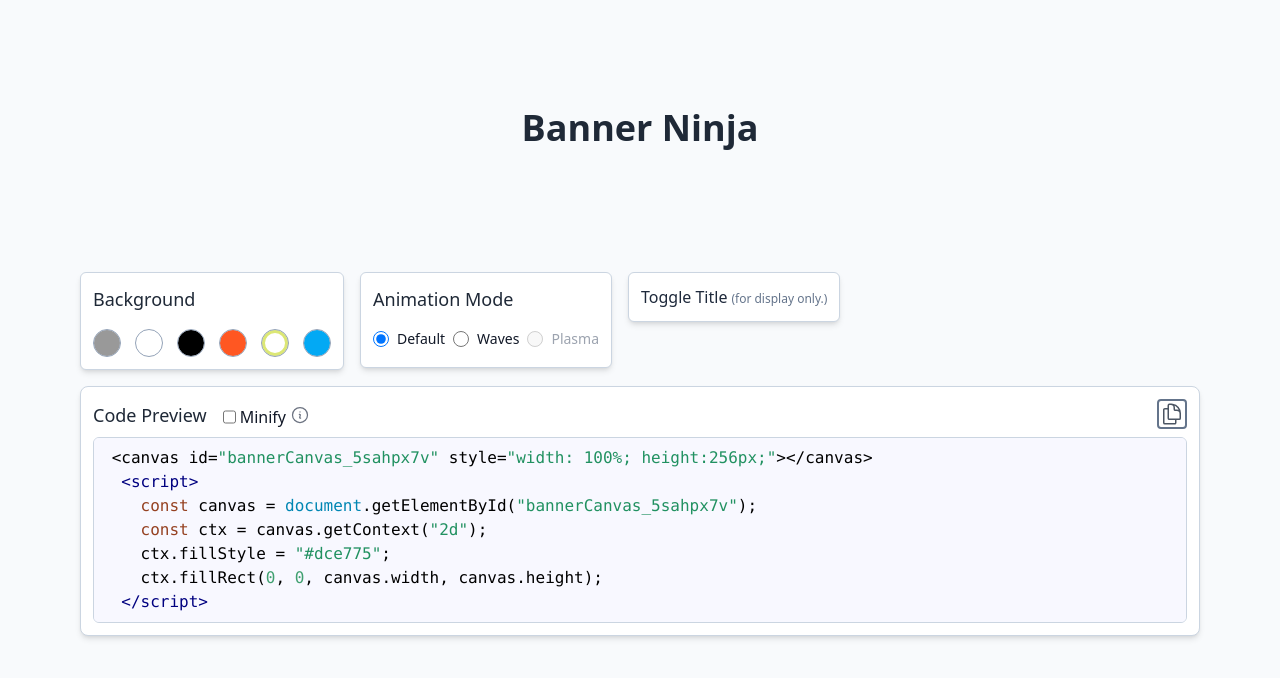
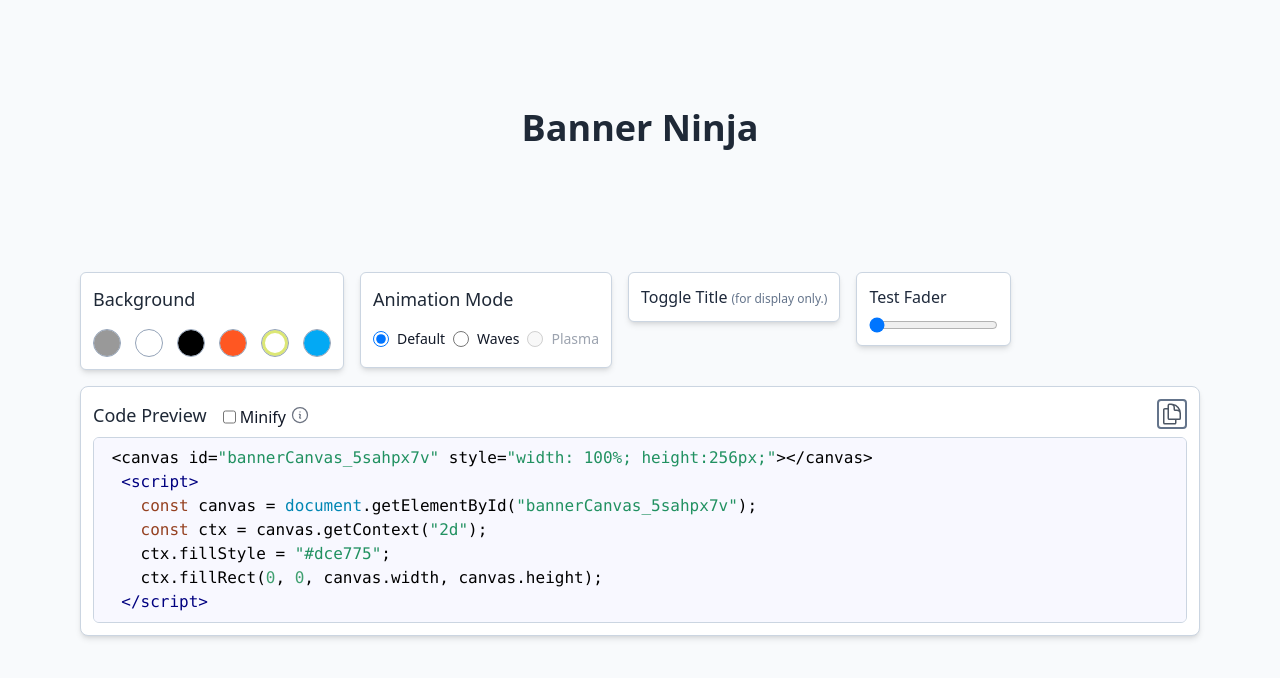
Before and after one commit to stujmar/banner-ninja, a React (Vite) app: page / in a window 1280 px wide. Shown: the top 678 px of the page. Built offline with nearby package versions, Linux system fonts and the light colour scheme.

Commit message:
[sm] built out more functionality of the fader component and got it returning values to app level

```diff
--- a/src/App.tsx
+++ b/src/App.tsx
@@ -5,6 +5,7 @@ import CodePreview from './components/CodePreview';
 import ModePicker from './components/ModePIcker';
 import getInitialState from './components/animations/getInitialState';
 import ToggleButton from './components/ToggleButton';
+import Fader from './components/Fader';
 
 function App() {
   let canvas: any, ctx: any;
@@ -45,6 +46,10 @@ function App() {
     });
   }
 
+  const handleSettingsChange = (e: any) => {
+    console.log(e.target.value);
+  }
+
   return (
     <div>
         <BannerPreview mode={mode} settings={settings} titleSettings={titleSettings} />
@@ -58,6 +63,7 @@ function App() {
               </div>
             <ModePicker mode={mode} onClick={(e) => {handleModeChange(e)}} />
             <ToggleButton label={"Toggle Title"} explainer={"(for display only.)"} onClick={toggleTitle} />
+            <Fader label="Test Fader" min={0} max={0} value={0} step={0} onChange={handleSettingsChange}/>
             </div>
           </div>
           <div className="p-2"></div>
--- a/src/components/Fader.tsx
+++ b/src/components/Fader.tsx
@@ -2,12 +2,23 @@ import React from 'react';
 
 type FaderProps = {
   label: string;
+  min: number;
+  max: number;
+  value: number;
+  step: number;
+  onChange: (e: any) => void;
 };
 
-const Fader = ({label}: FaderProps) => {
+const Fader = ({label, min, max, value, step, onChange}: FaderProps) => {
+
+  const handleChange = (e: any) => {
+    onChange(e);
+  }
+
   return (
-    <div className="font-medium text-left bg-white text-slate-800 p-3 rounded-md border border-slate-300 shadow-md hover:shadow-sm hover:bg-slate-50">
-      <h1 className="text-6xl font-bold text-gray-800">{label}</h1>
+    <div className="flex flex-col gap-2 bg-white p-3 rounded-md border border-slate-300 shadow-md hover:shadow-sm hover:bg-slate-50">
+      <span className="font-medium text-left text-slate-800">{label}</span>
+      <input type="range" name="timeSlider" onChange={(e) => onChange(e)} value={value} min="1" max="240"></input>
     </div>
   );
 };
--- a/src/output.css
+++ b/src/output.css
@@ -761,34 +761,14 @@ video {
   border-color: rgb(203 213 225 / var(--tw-border-opacity));
 }
 
-.border-green-600 {
+.border-slate-500 {
   --tw-border-opacity: 1;
-  border-color: rgb(22 163 74 / var(--tw-border-opacity));
+  border-color: rgb(100 116 139 / var(--tw-border-opacity));
 }
 
 .border-gray-300 {
   --tw-border-opacity: 1;
   border-color: rgb(209 213 219 / var(--tw-border-opacity));
-}
-
-.border-gray-600 {
-  --tw-border-opacity: 1;
-  border-color: rgb(75 85 99 / var(--tw-border-opacity));
-}
-
-.border-slate-600 {
-  --tw-border-opacity: 1;
-  border-color: rgb(71 85 105 / var(--tw-border-opacity));
-}
-
-.border-slate-400 {
-  --tw-border-opacity: 1;
-  border-color: rgb(148 163 184 / var(--tw-border-opacity));
-}
-
-.border-slate-500 {
-  --tw-border-opacity: 1;
-  border-color: rgb(100 116 139 / var(--tw-border-opacity));
 }
 
 .bg-slate-50 {
@@ -945,6 +925,11 @@ video {
   color: rgb(75 85 99 / var(--tw-text-opacity));
 }
 
+.text-slate-800 {
+  --tw-text-opacity: 1;
+  color: rgb(30 41 59 / var(--tw-text-opacity));
+}
+
 .text-blue-600 {
   --tw-text-opacity: 1;
   color: rgb(37 99 235 / var(--tw-text-opacity));
@@ -953,11 +938,6 @@ video {
 .text-gray-400 {
   --tw-text-opacity: 1;
   color: rgb(156 163 175 / var(--tw-text-opacity));
-}
-
-.text-slate-800 {
-  --tw-text-opacity: 1;
-  color: rgb(30 41 59 / var(--tw-text-opacity));
 }
 
 .text-slate-500 {
```
